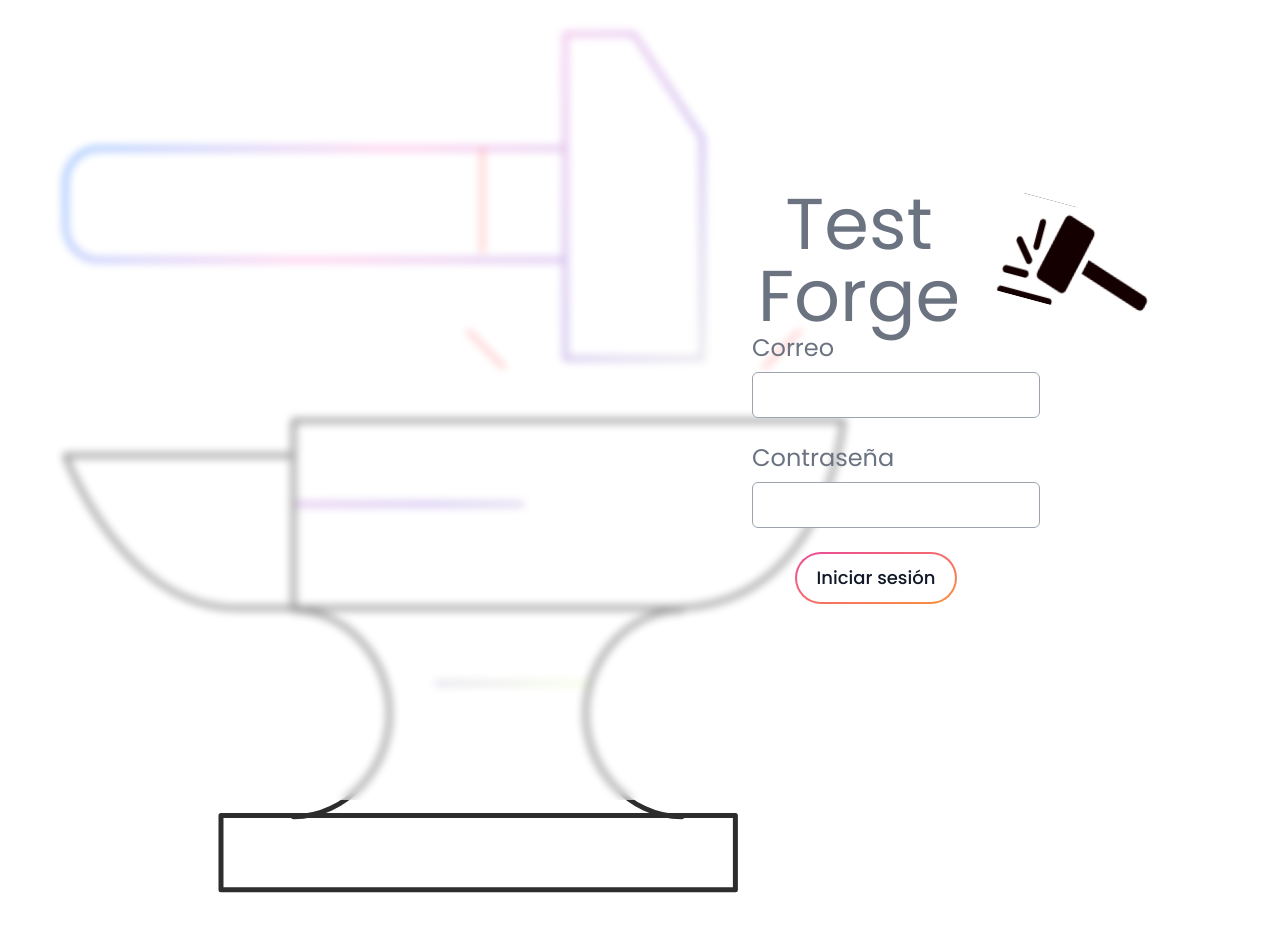
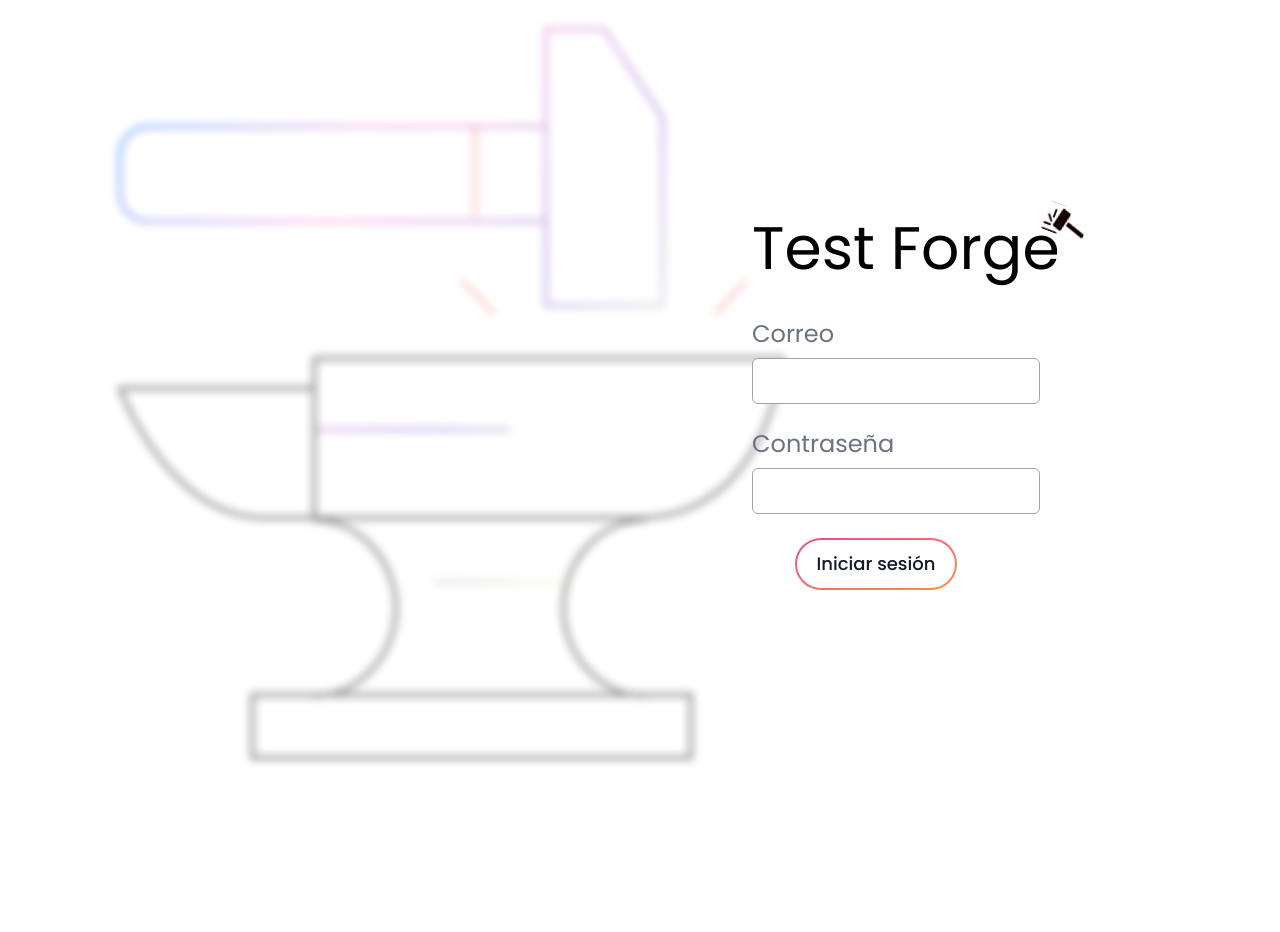
Before and after one commit to JoseHernann/test_forge, a Vue app: page / in a window 1280 px wide. Shown: the top 932 px of the page. After the commit the page ends 800 px from the top, so only its background shows below. Built offline with nearby package versions, Linux system fonts and the light colour scheme.

Commit message:
Se arreglan estilos

```diff
--- a/src/views/Auth/LoginPage.vue
+++ b/src/views/Auth/LoginPage.vue
@@ -22,18 +22,19 @@ const login = () => {
 </script>
 
 <template>
-  <img src="@/assets/img/Frame1.svg" alt="Background" class="absolute inset-0 object-cover" />
+  <img src="@/assets/img/Frame1.svg" alt="Background" class="absolute left-16 object-cover h-full " />
 
   <div class="min-h-screen flex items-center justify-center relative">
     <div class="absolute inset-0 bg-white h-full bg-opacity-50 backdrop-blur-sm"></div>
     <div class="w-1/2 z-10 p-8 absolute right-20">
-      <div class="flex items-center">
-        <h1 class="text-7xl ml-40 font-poppins text-gray-500 text-center">Test Forge</h1>
-        <img src="/src/assets/img/hammer.svg" alt="SVG" class="ml-6" />
+      <div class="flex  flex-col w-fit mb-10 ">
+        <img src="/src/assets/img/hammer.svg" alt="SVG" class="ml-6 h-10 self-end -mr-8 -mb-6 rotate-6" />
+        <h1 class="text-6xl ml-40 font-poppins  text-center ">Test Forge</h1>
+
       </div>
       <form @submit.prevent="login" class="bg-opacity-0">
         <div class="mb-6 w-full">
-          <label for="username" class="ml-40 block text-gray-500 text-2xl font-poppins mb-2"
+          <label for="username" class="ml-40 block text-gray-500 text-2xl  mb-2"
             >Correo</label
           >
           <input
@@ -45,7 +46,7 @@ const login = () => {
           />
         </div>
         <div class="mb-6">
-          <label for="password" class="ml-40 block text-gray-500 text-2xl font-poppins mb-2"
+          <label for="password" class="ml-40 block text-gray-500 text-2xl  mb-2"
             >Contraseña</label
           >
           <input
```
Also changed, not shown: src/views/Auth/LoginPage.vue.template_style.css/src/assets/img/Frame1.svg (deleted).
